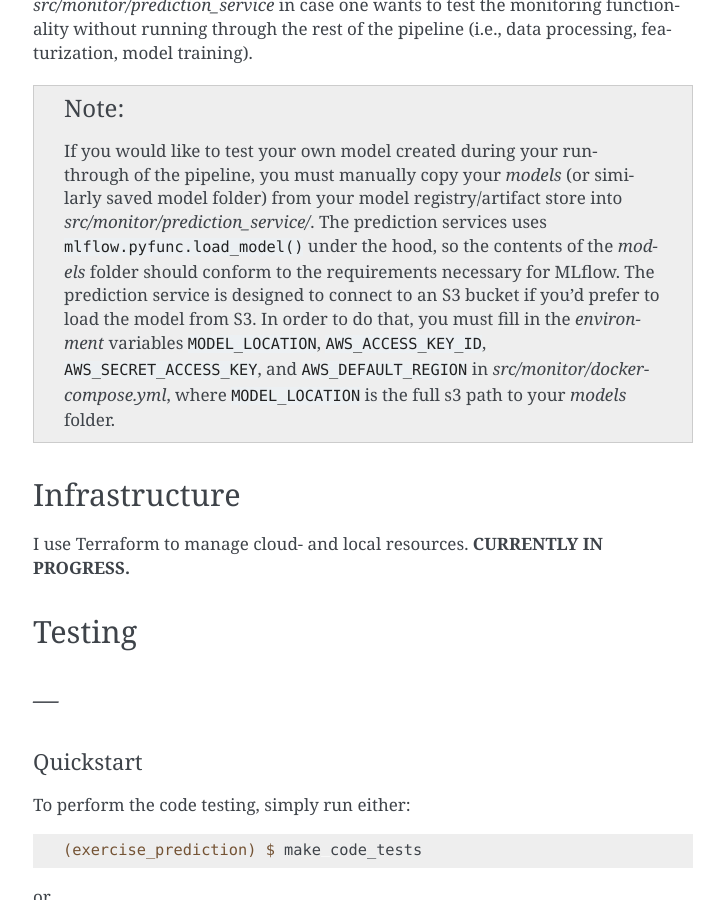
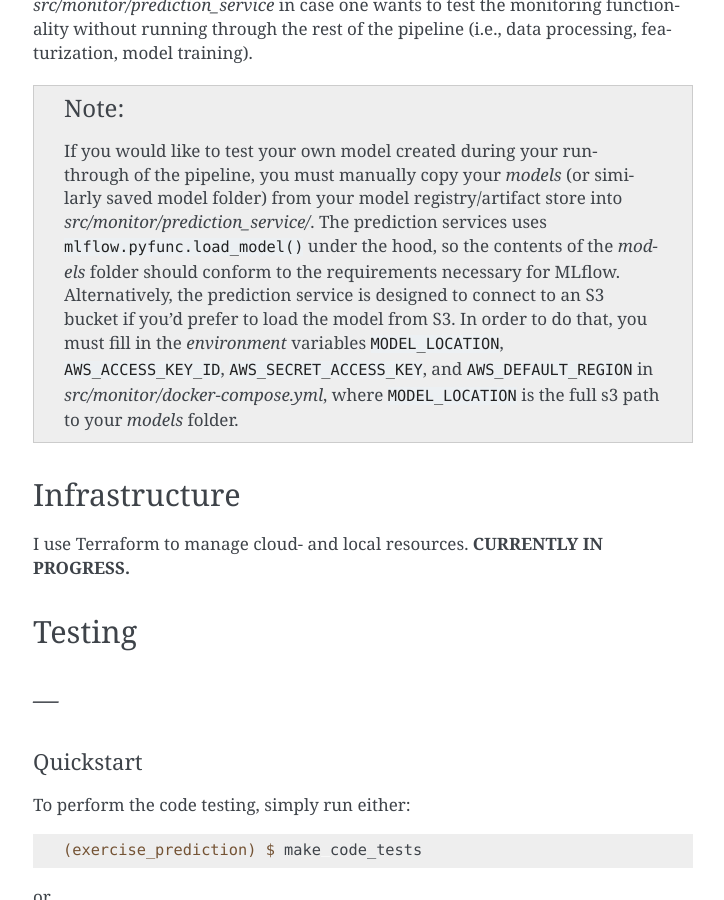
Before and after one commit to adamgifford-behavr/exercise_prediction, a Sphinx documentation site: the page built from docs/getting-started.rst, in a window 1280 px wide and 900 px high, scrolled down 15029 px. Shown: the whole window, without its empty margins (387-1111 px from the left). Built offline with Sphinx 7.4.7, drawn with Linux system fonts in a browser that asks for light colours.

```diff
--- a/docs/getting-started.rst
+++ b/docs/getting-started.rst
@@ -736,12 +736,13 @@ to test the monitoring functionality without running through the rest of the pip
     pipeline, you must manually copy your `models` (or similarly saved model folder)
     from your model registry/artifact store into `src/monitor/prediction_service/`. The
     prediction services uses ``mlflow.pyfunc.load_model()`` under the hood, so the contents
-    of the `models` folder should conform to the requirements necessary for MLflow. The
-    prediction service is designed to connect to an S3 bucket if you'd prefer to load the
-    model from S3. In order to do that, you must fill in the `environment` variables
-    ``MODEL_LOCATION``, ``AWS_ACCESS_KEY_ID``, ``AWS_SECRET_ACCESS_KEY``, and
-    ``AWS_DEFAULT_REGION`` in `src/monitor/docker-compose.yml`, where ``MODEL_LOCATION``
-    is the full s3 path to your `models` folder.
+    of the `models` folder should conform to the requirements necessary for MLflow.
+    Alternatively, the prediction service is designed to connect to an S3 bucket if you'd
+    prefer to load the model from S3. In order to do that, you must fill in the
+    `environment` variables ``MODEL_LOCATION``, ``AWS_ACCESS_KEY_ID``,
+    ``AWS_SECRET_ACCESS_KEY``, and ``AWS_DEFAULT_REGION`` in
+    `src/monitor/docker-compose.yml`, where ``MODEL_LOCATION`` is the full s3 path to
+    your `models` folder.
 
 Infrastructure
 --------------
```
Also changed, not shown: docs/getting-started.html (+12 -10 lines), docs/searchindex.js, 1 other file.
